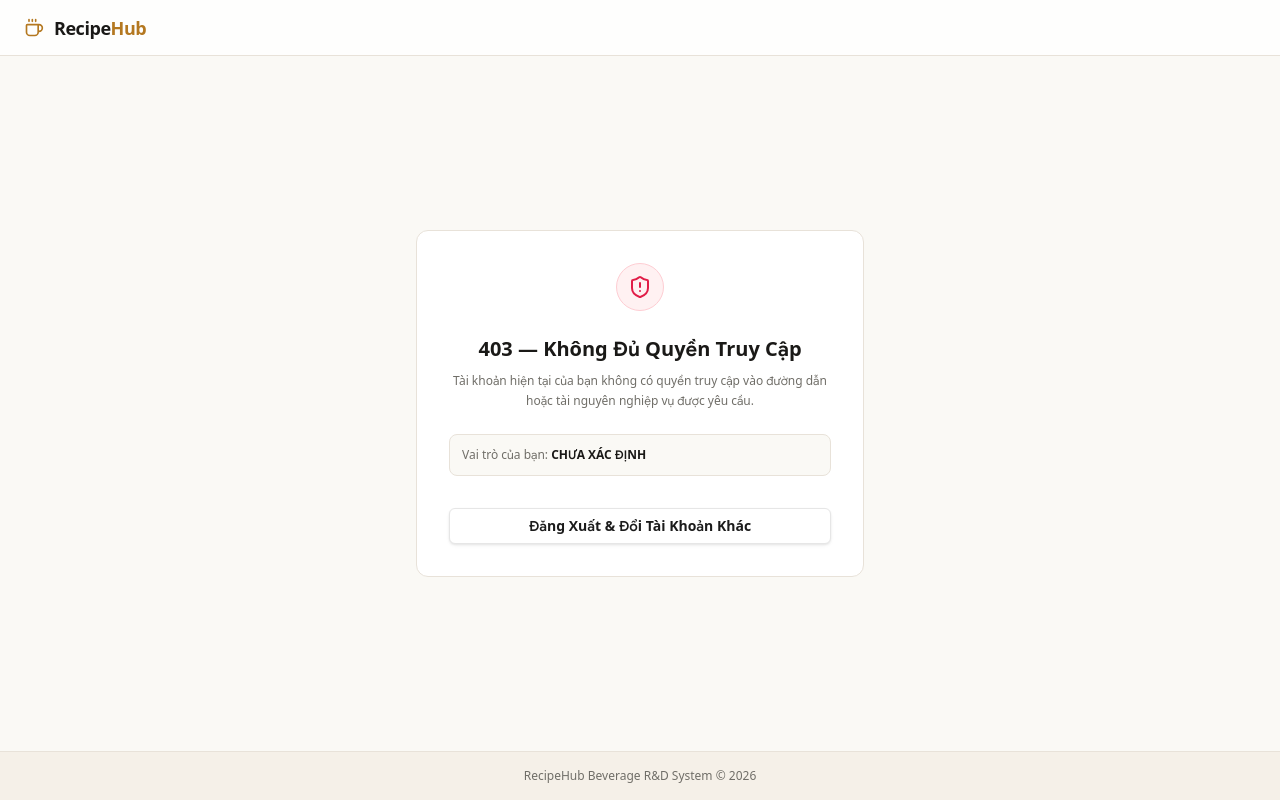
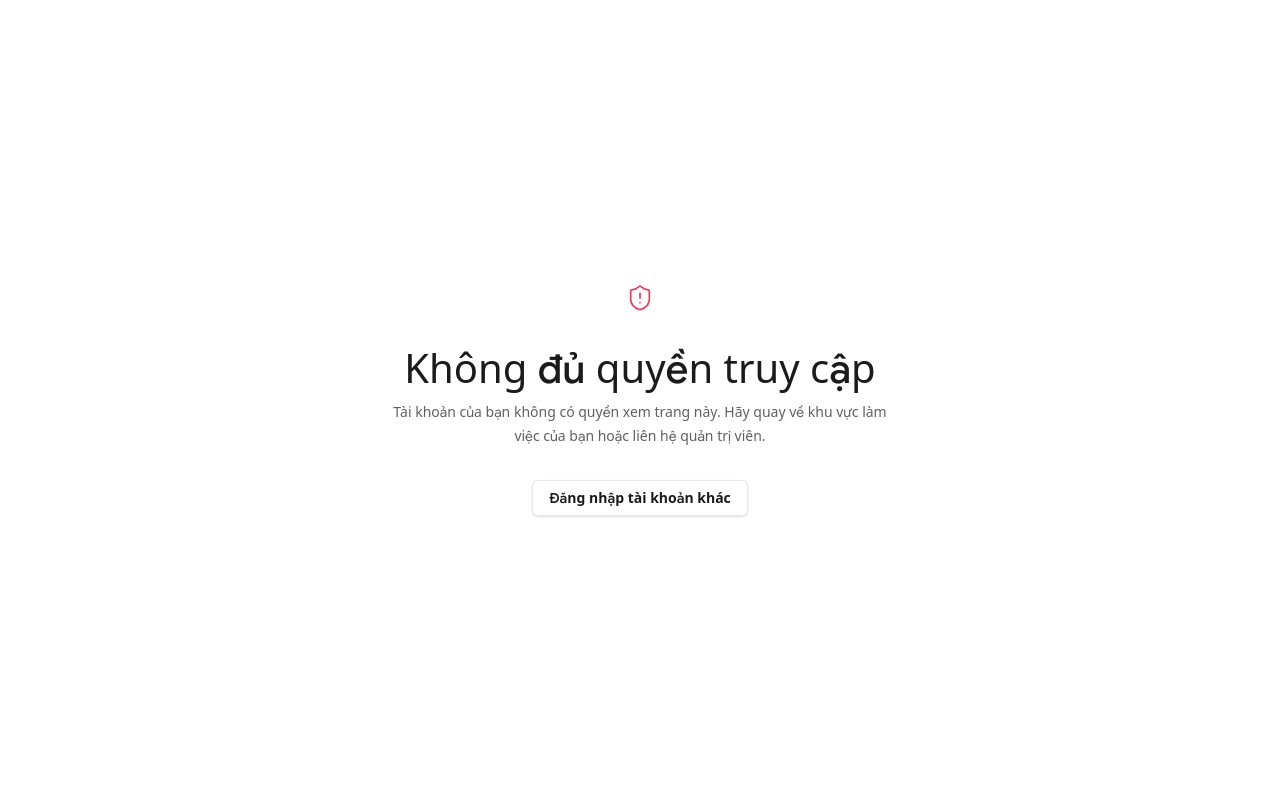
Before and after one commit to ThreadPoolTeam/RecipeHub, a Next.js app in the folder src/frontend/: page /forbidden in a window 1280 px wide. Built offline with nearby package versions, Linux system fonts and the light colour scheme.

Commit message:
refactor(web): restyle auth, platform, forbidden pages

```diff
--- a/src/frontend/src/app/(auth)/forbidden/page.tsx
+++ b/src/frontend/src/app/(auth)/forbidden/page.tsx
@@ -13,40 +13,21 @@ export default function ForbiddenPage() {
   const { session, logout } = useDemo();
 
   return (
-    <div className="w-full max-w-md bg-white border border-[#E8E2D9] rounded-xl p-8 shadow-xs text-center space-y-6">
-      <div className="w-12 h-12 rounded-full bg-rose-50 border border-rose-200 text-rose-600 flex items-center justify-center mx-auto">
-        <ShieldAlert className="w-6 h-6" />
-      </div>
-
+    <div className="w-full max-w-lg space-y-8 text-center">
+      <ShieldAlert aria-hidden="true" className="mx-auto h-7 w-7 text-primary" strokeWidth={1.5} />
       <div className="space-y-2">
-        <h2 className="text-xl font-bold text-[#1A1917]">
-          403 — Không Đủ Quyền Truy Cập
-        </h2>
-        <p className="text-xs text-[#706E68] leading-relaxed">
-          Tài khoản hiện tại của bạn{' '}
-          {session ? (
-            <strong className="text-[#1A1917]">({session.email})</strong>
-          ) : (
-            ''
-          )}{' '}
-          không có quyền truy cập vào đường dẫn hoặc tài nguyên nghiệp vụ được yêu cầu.
+        <h1 className="font-display text-3xl font-medium text-foreground sm:text-[40px] sm:leading-[48px]">
+          Không đủ quyền truy cập
+        </h1>
+        <p className="text-sm leading-6 text-muted-foreground">
+          Tài khoản của bạn không có quyền xem trang này. Hãy quay về khu vực làm việc của bạn hoặc liên hệ quản trị viên.
         </p>
       </div>
-
-      <div className="p-3 bg-[#FAF9F5] rounded-lg border border-[#E8E2D9] text-xs text-[#706E68] text-left space-y-1">
-        <div>
-          Vai trò của bạn:{' '}
-          <span className="font-semibold text-[#1A1917] uppercase">
-            {session?.role || 'Chưa xác định'}
-          </span>
-        </div>
-      </div>
-
-      <div className="flex flex-col gap-2 pt-2">
+      <div className="flex flex-col justify-center gap-3 sm:flex-row">
         {session && (
-          <Link href={getDefaultDashboardForRole(session.role)} className="w-full">
-            <Button variant="gold" size="md" className="w-full">
-              Về Không Gian Của Bạn ({session.role.toUpperCase()})
+          <Link href={getDefaultDashboardForRole(session.role)}>
+            <Button variant="gold" size="md">
+              Về khu vực làm việc
             </Button>
           </Link>
         )}
@@ -54,13 +35,13 @@ export default function ForbiddenPage() {
         <Button
           variant="secondary"
           size="md"
-          className="w-full"
+          className="w-full sm:w-auto"
           onClick={async () => {
             await logout();
             router.push('/login');
           }}
         >
-          Đăng Xuất &amp; Đổi Tài Khoản Khác
+          Đăng nhập tài khoản khác
         </Button>
       </div>
     </div>
--- a/src/frontend/src/app/(auth)/layout.tsx
+++ b/src/frontend/src/app/(auth)/layout.tsx
@@ -1,26 +1,14 @@
 import React from 'react';
-import Link from 'next/link';
-import { Coffee } from 'lucide-react';
+import { ToastProvider } from '@/components/workspace/toast';
 import { DemoProvider } from '@/lib/demo/provider';
 import '@/components/workspace/workspace.css';
 
 export default function AuthLayout({ children }: { children: React.ReactNode }) {
   return (
     <DemoProvider>
-      <div className="auth-root min-h-screen bg-[#FAF9F5] text-[#1A1917] flex flex-col justify-between">
-        <header className="h-14 px-4 sm:px-6 flex items-center justify-between border-b border-[#E8E2D9] bg-white/80 backdrop-blur">
-          <Link href="/" className="flex items-center gap-2.5 font-bold text-lg text-[#1A1917]">
-            <Coffee className="w-5 h-5 text-[#B47820]" />
-            <span className="tracking-tight font-extrabold"><span className="text-[#1A1917]">Recipe</span><span className="text-[#B47820]">Hub</span></span>
-          </Link>
-        </header>
-
-        <main className="flex-1 flex items-center justify-center p-4 sm:p-6">{children}</main>
-
-        <footer className="p-4 text-center text-xs text-[#706E68] border-t border-[#E8E2D9] bg-[#F5F0E8]">
-          RecipeHub Beverage R&amp;D System © 2026
-        </footer>
-      </div>
+      <ToastProvider>
+        <main className="auth-root flex min-h-screen items-center justify-center bg-background px-4 py-12 text-foreground sm:px-6">{children}</main>
+      </ToastProvider>
     </DemoProvider>
   );
 }
--- a/src/frontend/src/app/(platform)/layout.tsx
+++ b/src/frontend/src/app/(platform)/layout.tsx
@@ -3,6 +3,7 @@
 import React from 'react';
 import { DemoProvider } from '@/lib/demo/provider';
 import { WorkspaceShell } from '@/components/workspace/workspace-shell';
+import { ToastProvider } from '@/components/workspace/toast';
 
 export default function PlatformLayout({
   children,
@@ -11,7 +12,9 @@ export default function PlatformLayout({
 }>) {
   return (
     <DemoProvider>
-      <WorkspaceShell>{children}</WorkspaceShell>
+      <ToastProvider>
+        <WorkspaceShell>{children}</WorkspaceShell>
+      </ToastProvider>
     </DemoProvider>
   );
 }
--- a/src/frontend/src/app/(platform)/platform/page.tsx
+++ b/src/frontend/src/app/(platform)/platform/page.tsx
@@ -1,4 +1,5 @@
 import Link from 'next/link';
+import { ArrowRight, BookOpen, GraduationCap, ShieldCheck } from 'lucide-react';
 
 export default async function PlatformOverviewPage() {
   const gatewayUrl = process.env.GATEWAY_INTERNAL_URL || 'http://localhost:5000';
@@ -16,72 +17,33 @@ export default async function PlatformOverviewPage() {
   }
 
   return (
-    <div className="space-y-8">
-      <div className="p-6 bg-white rounded-xl shadow-xs border border-[#E8E2D9]">
-        <h2 className="text-2xl font-bold text-[#1A1917]">RecipeHub R&amp;D Platform Foundation</h2>
-        <p className="mt-2 text-[#706E68]">
-          Hệ thống quản lý công thức R&amp;D chuỗi đồ uống (Clean Architecture microservices skeleton).
-        </p>
+    <div className="space-y-10">
+      <header className="space-y-2">
+        <p className="text-xs font-medium uppercase tracking-wider text-muted-foreground">Nền tảng</p>
+        <h1 className="font-display text-3xl font-medium text-foreground sm:text-[40px] sm:leading-[48px]">Chào mừng trở lại</h1>
+        <p className="text-sm text-muted-foreground">Chọn khu vực làm việc của bạn.</p>
+      </header>
 
-        <div className="mt-4 inline-flex items-center gap-2 px-3 py-1.5 rounded-full text-xs font-medium bg-[#F5F0E8] text-[#706E68] border border-[#E8E2D9]">
-          <span className="w-2.5 h-2.5 rounded-full bg-emerald-500"></span>
-          Gateway Status: <span className="font-semibold text-[#1A1917]">{gatewayStatus}</span>
-        </div>
-      </div>
-
-      <div className="grid grid-cols-1 md:grid-cols-3 gap-6">
-        <div className="p-6 bg-white rounded-xl shadow-xs border border-[#E8E2D9] hover:border-[#C9A84C] transition">
-          <div className="text-[#B47820] font-semibold uppercase text-xs tracking-wider">Role Module</div>
-          <h3 className="mt-2 text-xl font-bold text-[#1A1917]">Administrator</h3>
-          <p className="mt-2 text-sm text-[#706E68]">
-            Quản trị hệ thống, phân quyền người dùng, xem audit logs.
-          </p>
-          <div className="mt-4">
-            <Link
-              href="/admin"
-              className="inline-block px-4 py-2 bg-[#1A1917] text-white rounded-md text-sm font-medium hover:bg-[#292524] shadow-xs"
-            >
-              Vào Không Gian Admin &rarr;
+      <div className="grid gap-5 md:grid-cols-3">
+        {[
+          { href: '/rnd', icon: BookOpen, role: 'R&D', title: 'Không gian R&D', description: 'Công thức, nguyên liệu, đơn vị, tài liệu, quiz' },
+          { href: '/viewer', icon: GraduationCap, role: 'Barista', title: 'Sổ tay cửa hàng', description: 'Tra cứu công thức đã phát hành và làm bài kiểm tra' },
+          { href: '/admin', icon: ShieldCheck, role: 'Quản trị', title: 'Trung tâm quản trị', description: 'Tài khoản, giám sát hệ thống, nhật ký' },
+        ].map(({ href, icon: Icon, role, title, description }) => (
+          <div key={href} className="flex flex-col rounded-lg border border-border bg-card p-6 shadow-soft">
+            <div className="flex items-center justify-between">
+              <Icon aria-hidden="true" className="h-6 w-6 text-primary" strokeWidth={1.5} />
+              <span className="text-xs text-muted-foreground">{role}</span>
+            </div>
+            <h2 className="mt-8 font-display text-xl font-medium text-foreground">{title}</h2>
+            <p className="mt-2 flex-1 text-sm text-muted-foreground">{description}</p>
+            <Link href={href} aria-label={`Mở ${title}`} className="mt-6 inline-flex w-fit items-center gap-2 text-sm font-semibold text-foreground hover:text-primary focus-visible:outline focus-visible:outline-2 focus-visible:outline-ring">
+              Mở <ArrowRight aria-hidden="true" size={16} strokeWidth={1.5} />
             </Link>
           </div>
-        </div>
-
-        <div className="p-6 bg-white rounded-xl shadow-xs border border-[#E8E2D9] hover:border-[#C9A84C] transition">
-          <div className="text-[#B47820] font-semibold uppercase text-xs tracking-wider">Role Module</div>
-          <h3 className="mt-2 text-xl font-bold text-[#1A1917]">R&amp;D Specialist</h3>
-          <p className="mt-2 text-sm text-[#706E68]">
-            Nghiên cứu công thức, điều chỉnh nguyên liệu, phiên bản SOP.
-          </p>
-          <div className="mt-4">
-            <Link
-              href="/rnd"
-              className="inline-block px-4 py-2 bg-[#B47820] text-white rounded-md text-sm font-medium hover:bg-[#9A6416] shadow-xs"
-            >
-              Vào Không Gian R&amp;D &rarr;
-            </Link>
-          </div>
-        </div>
-
-        <div className="p-6 bg-white rounded-xl shadow-xs border border-[#E8E2D9] hover:border-[#C9A84C] transition">
-          <div className="text-[#B47820] font-semibold uppercase text-xs tracking-wider">Role Module</div>
-          <h3 className="mt-2 text-xl font-bold text-[#1A1917]">Viewer / Operation</h3>
-          <p className="mt-2 text-sm text-[#706E68]">
-            Xem quy trình chuẩn (SOP), hướng dẫn pha chế cửa hàng.
-          </p>
-          <div className="mt-4">
-            <Link
-              href="/viewer"
-              className="inline-block px-4 py-2 bg-white text-[#1A1917] border border-[#E8E2D9] rounded-md text-sm font-medium hover:bg-[#F5F0E8] shadow-xs"
-            >
-              Vào Không Gian Viewer &rarr;
-            </Link>
-          </div>
-        </div>
+        ))}
       </div>
-
-      <div className="p-4 bg-[#F5F0E8] border border-[#E8E2D9] rounded-xl text-[#706E68] text-sm">
-        <strong className="text-[#1A1917]">Lưu ý kỹ thuật:</strong> Đây là technical foundation skeleton phục vụ kiểm tra kiến trúc nền tảng (YARP, gRPC, Redis Streams, PostgreSQL). Nghiệp vụ công thức, đăng nhập JWT thực tế và logic CRUD được vận hành trên hạ tầng microservices chuẩn.
-      </div>
+      <p className="text-xs text-muted-foreground">Gateway Status: {gatewayStatus}</p>
     </div>
   );
 }
```
Also changed, not shown: src/frontend/src/app/(auth)/login/page.tsx (+23 -14 lines), src/frontend/src/app/(platform)/loading.tsx (+14 -21 lines).
